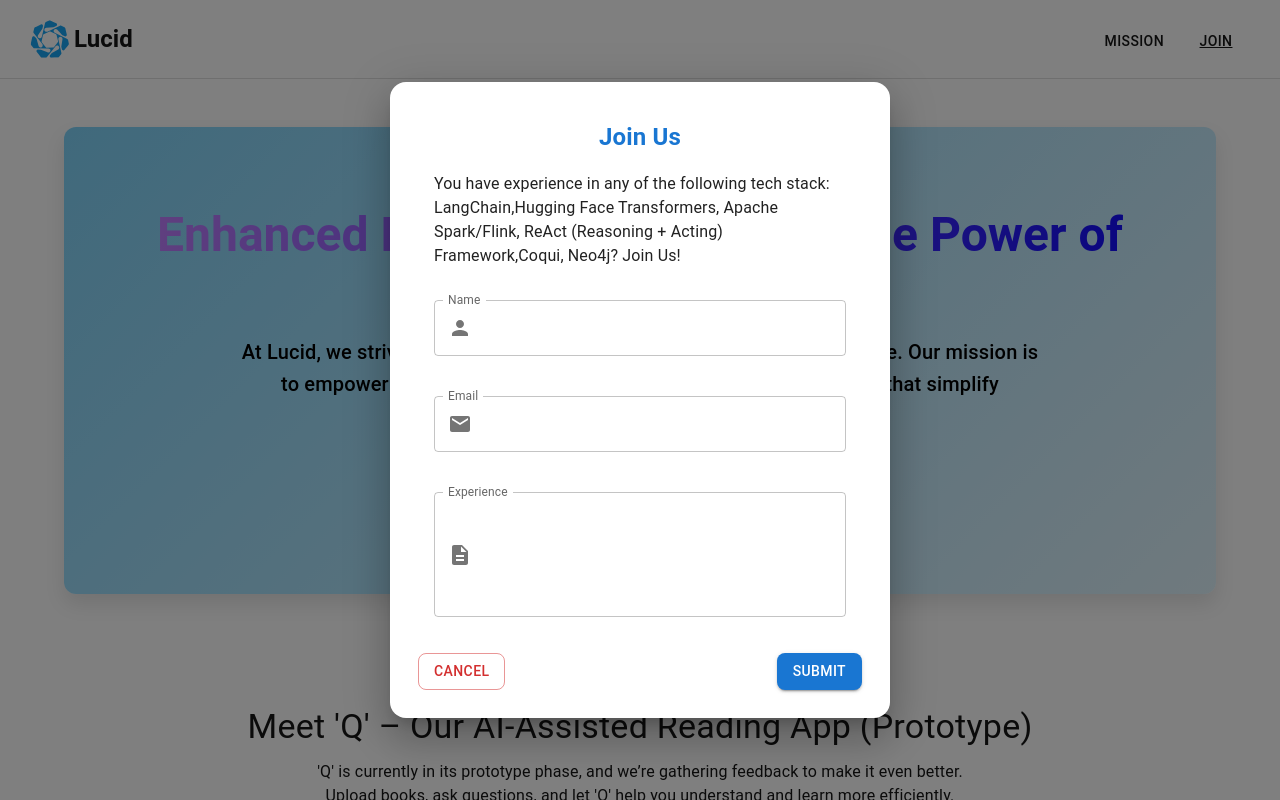
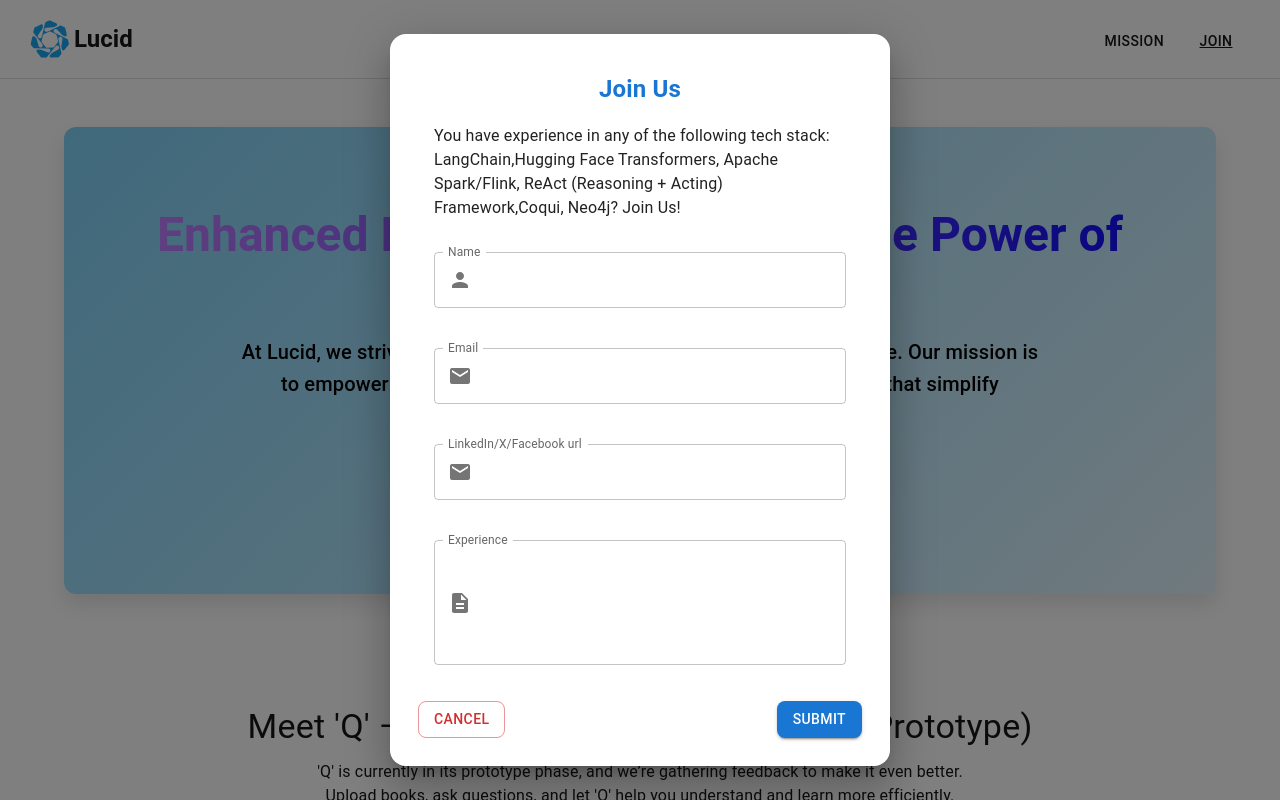
Before and after one commit to taa217/Lucid, a Next.js app: page / in a window 1280 px wide. Both pictures are taken after a click on the button "JOIN". Shown: the top 800 px of the page. Built offline with nearby package versions, Linux system fonts and the light colour scheme.

Commit message:
Update JoinDialog.js
add social network url

```diff
--- a/src/app/components/JoinDialog.js
+++ b/src/app/components/JoinDialog.js
@@ -6,7 +6,7 @@ const JoinDialog = ({ open, onClose }) => {
   const [formData, setFormData] = useState({
     name: '',
     email: '',
-    position: '',
+    linkedInUrl: '',
     experience: '',
   });
   const [loading, setLoading] = useState(false);
@@ -102,6 +102,20 @@ const JoinDialog = ({ open, onClose }) => {
               variant="outlined"
               sx={{ borderRadius: '8px' }}
             />
+              <TextField
+              name="linkedInUrl"
+              label="LinkedIn/X/Facebook url"
+              fullWidth
+              margin="normal"
+              onChange={handleChange}
+              InputProps={{
+                startAdornment: (
+                  <Email sx={{ color: 'action.active', mr: 1 }} />
+                ),
+              }}
+              variant="outlined"
+              sx={{ borderRadius: '8px' }}
+            />
 
             <TextField
               name="experience"
```
